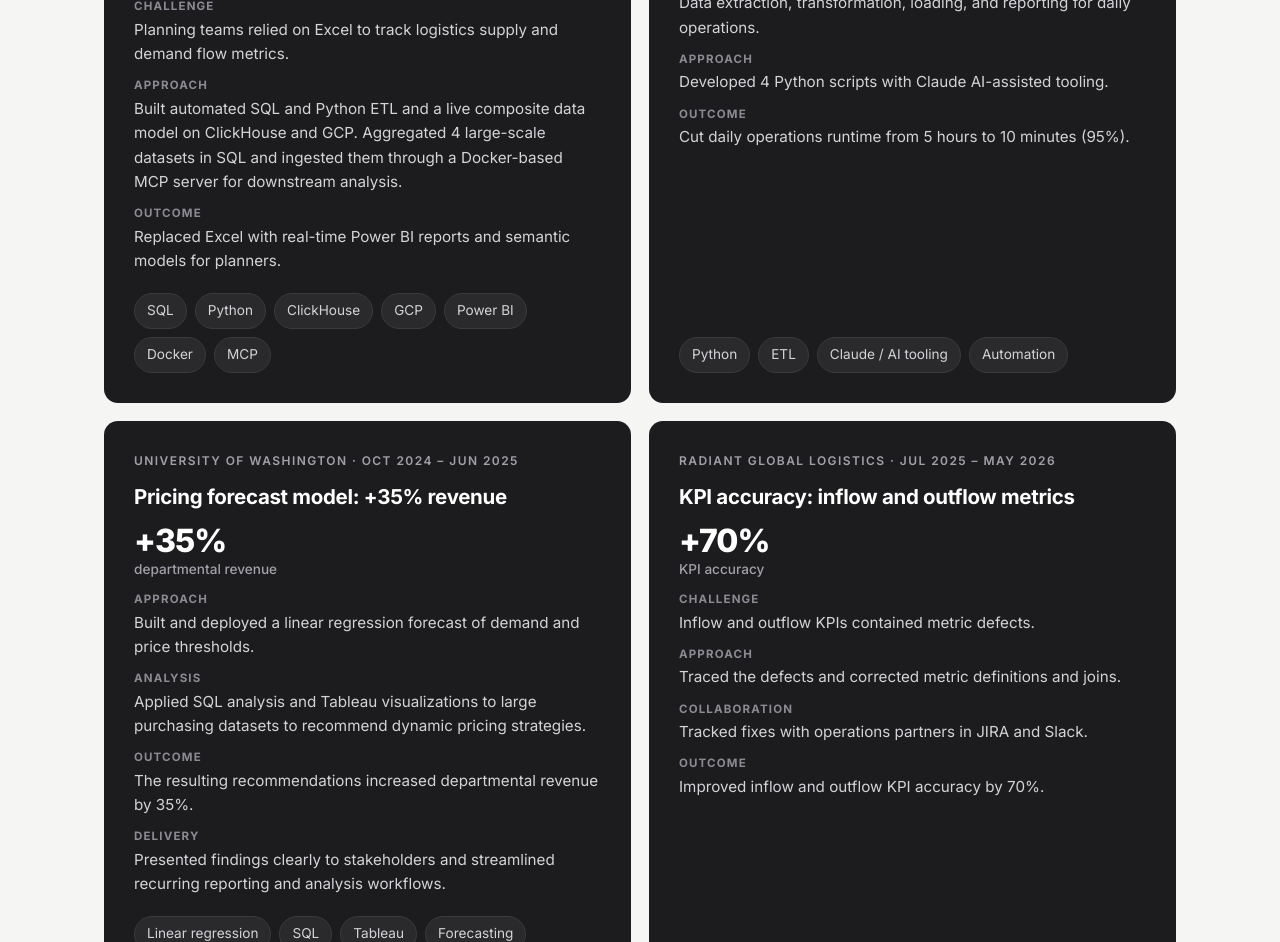
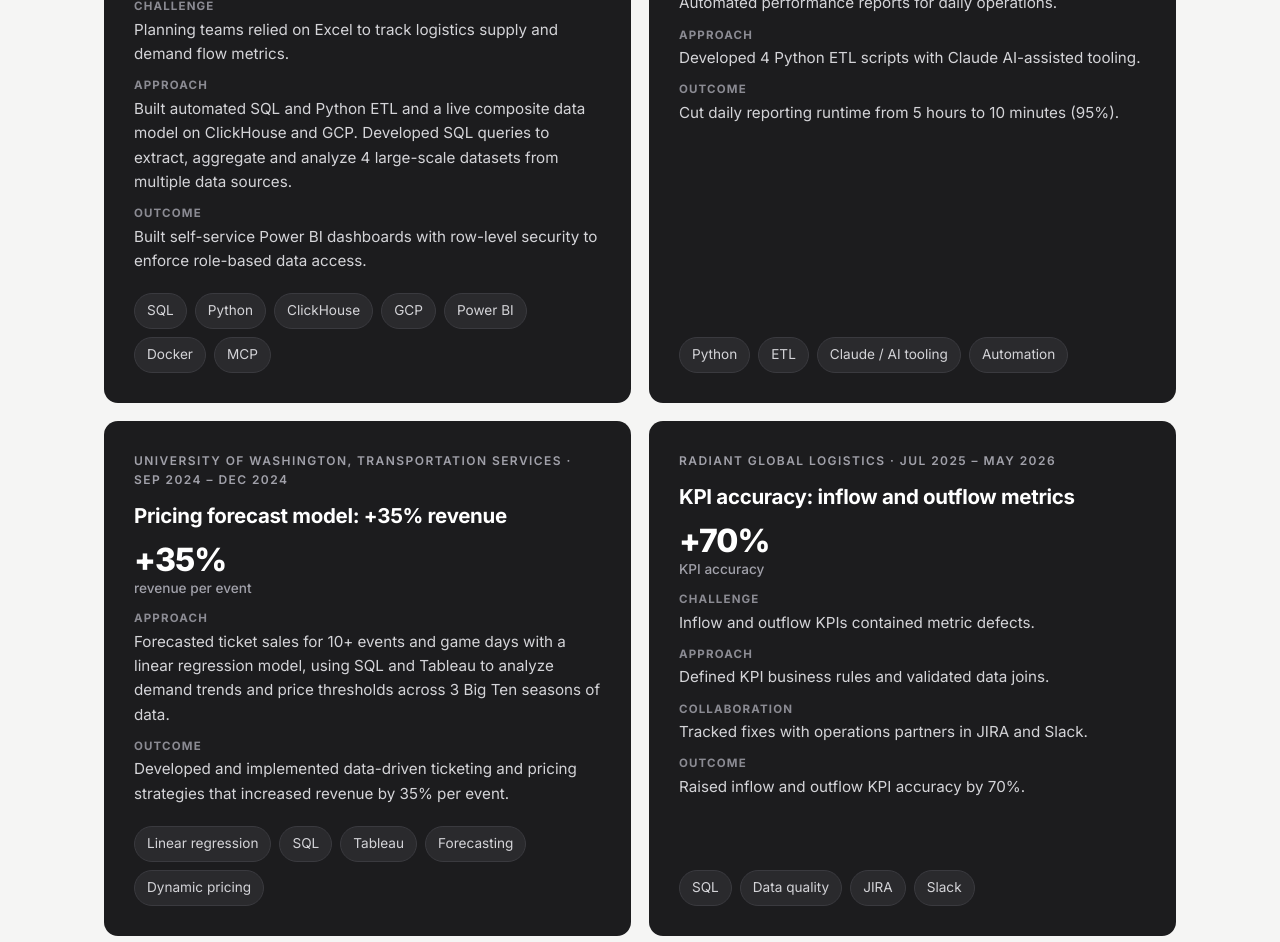
Before and after one commit to desairutul/desairutul.github.io, a plain HTML site: page projects.html in a window 1280 px wide. Shown: the part 613-1555 px from the top of the page. Drawn offline with Linux system fonts and the light colour scheme.

Commit message:
Add files via upload

```diff
--- a/projects.html
+++ b/projects.html
@@ -48,11 +48,11 @@
       <article class="case">
         <span class="kicker">Radiant Global Logistics · Jul 2025 – May 2026</span>
         <h2 class="case-h">Real-time logistics flow model (ClickHouse, GCP, Power BI)</h2>
-        <div class="result">Excel → Live<small>real-time Power BI reports and semantic models</small></div>
+        <div class="result">Role-based access<small>self-service Power BI dashboards with row-level security</small></div>
         <dl>
           <div><dt>Challenge</dt><dd>Planning teams relied on Excel to track logistics supply and demand flow metrics.</dd></div>
-          <div><dt>Approach</dt><dd>Built automated SQL and Python ETL and a live composite data model on ClickHouse and GCP. Aggregated 4 large-scale datasets in SQL and ingested them through a Docker-based MCP server for downstream analysis.</dd></div>
-          <div><dt>Outcome</dt><dd>Replaced Excel with real-time Power BI reports and semantic models for planners.</dd></div>
+          <div><dt>Approach</dt><dd>Built automated SQL and Python ETL and a live composite data model on ClickHouse and GCP. Developed SQL queries to extract, aggregate and analyze 4 large-scale datasets from multiple data sources.</dd></div>
+          <div><dt>Outcome</dt><dd>Built self-service Power BI dashboards with row-level security to enforce role-based data access.</dd></div>
         </dl>
         <ul class="tags"><li>SQL</li><li>Python</li><li>ClickHouse</li><li>GCP</li><li>Power BI</li><li>Docker</li><li>MCP</li></ul>
       </article>
@@ -61,21 +61,19 @@
         <h2 class="case-h">Pipeline automation: 5 hrs to 10 min</h2>
         <div class="result">95%<small>faster runtime</small></div>
         <dl>
-          <div><dt>Scope</dt><dd>Data extraction, transformation, loading, and reporting for daily operations.</dd></div>
-          <div><dt>Approach</dt><dd>Developed 4 Python scripts with Claude AI-assisted tooling.</dd></div>
-          <div><dt>Outcome</dt><dd>Cut daily operations runtime from 5 hours to 10 minutes (95%).</dd></div>
+          <div><dt>Scope</dt><dd>Automated performance reports for daily operations.</dd></div>
+          <div><dt>Approach</dt><dd>Developed 4 Python ETL scripts with Claude AI-assisted tooling.</dd></div>
+          <div><dt>Outcome</dt><dd>Cut daily reporting runtime from 5 hours to 10 minutes (95%).</dd></div>
         </dl>
         <ul class="tags"><li>Python</li><li>ETL</li><li>Claude / AI tooling</li><li>Automation</li></ul>
       </article>
       <article class="case">
-        <span class="kicker">University of Washington · Oct 2024 – Jun 2025</span>
+        <span class="kicker">University of Washington, Transportation Services · Sep 2024 – Dec 2024</span>
         <h2 class="case-h">Pricing forecast model: +35% revenue</h2>
-        <div class="result">+35%<small>departmental revenue</small></div>
+        <div class="result">+35%<small>revenue per event</small></div>
         <dl>
-          <div><dt>Approach</dt><dd>Built and deployed a linear regression forecast of demand and price thresholds.</dd></div>
-          <div><dt>Analysis</dt><dd>Applied SQL analysis and Tableau visualizations to large purchasing datasets to recommend dynamic pricing strategies.</dd></div>
-          <div><dt>Outcome</dt><dd>The resulting recommendations increased departmental revenue by 35%.</dd></div>
-          <div><dt>Delivery</dt><dd>Presented findings clearly to stakeholders and streamlined recurring reporting and analysis workflows.</dd></div>
+          <div><dt>Approach</dt><dd>Forecasted ticket sales for 10+ events and game days with a linear regression model, using SQL and Tableau to analyze demand trends and price thresholds across 3 Big Ten seasons of data.</dd></div>
+          <div><dt>Outcome</dt><dd>Developed and implemented data-driven ticketing and pricing strategies that increased revenue by 35% per event.</dd></div>
         </dl>
         <ul class="tags"><li>Linear regression</li><li>SQL</li><li>Tableau</li><li>Forecasting</li><li>Dynamic pricing</li></ul>
       </article>
@@ -85,9 +83,9 @@
         <div class="result">+70%<small>KPI accuracy</small></div>
         <dl>
           <div><dt>Challenge</dt><dd>Inflow and outflow KPIs contained metric defects.</dd></div>
-          <div><dt>Approach</dt><dd>Traced the defects and corrected metric definitions and joins.</dd></div>
+          <div><dt>Approach</dt><dd>Defined KPI business rules and validated data joins.</dd></div>
           <div><dt>Collaboration</dt><dd>Tracked fixes with operations partners in JIRA and Slack.</dd></div>
-          <div><dt>Outcome</dt><dd>Improved inflow and outflow KPI accuracy by 70%.</dd></div>
+          <div><dt>Outcome</dt><dd>Raised inflow and outflow KPI accuracy by 70%.</dd></div>
         </dl>
         <ul class="tags"><li>SQL</li><li>Data quality</li><li>JIRA</li><li>Slack</li></ul>
       </article>
```
Also changed, not shown: experience.html (+22 -10 lines), index.html (+2 -2 lines), 1 other file.
